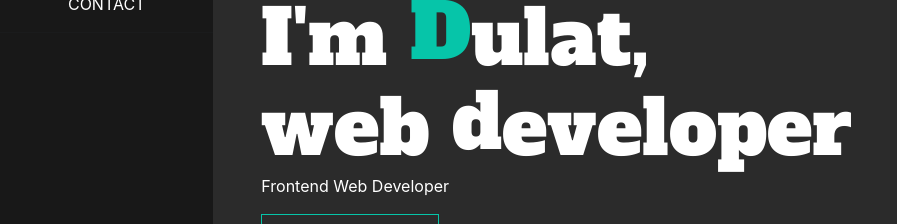
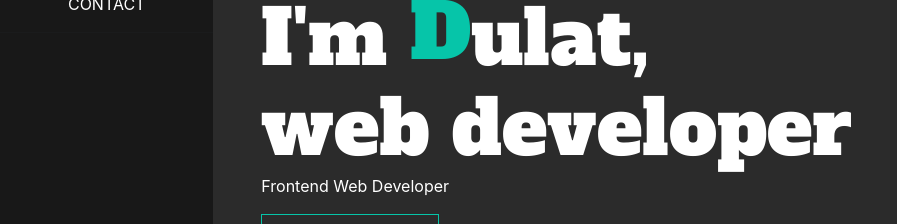
Before and after one commit to Dulatto/react-portfolio-website, a React (Create React App) app: page / in a window 1280 px wide. Shown: the part 232-456 px from the top of the page, without its empty margins (0-897 px from the left). Built offline with nearby package versions, Linux system fonts and the light colour scheme.

Commit message:
hover.css

```diff
--- a/src/Views/Home.js
+++ b/src/Views/Home.js
@@ -11,7 +11,7 @@ function Home(props) {
                 <span className='hvr-wobble-vertical'>m</span> <span className='name-color'>D</span><span className='hvr-wobble-vertical'>u</span><span className='hvr-wobble-vertical'>l</span><span className='hvr-wobble-vertical'>a</span><span className='hvr-wobble-vertical'>t</span><span className='hvr-wobble-vertical'>,</span></h1>
             <h1 className='h1-styled'><span className='hvr-wobble-vertical'>w</span>
                 <span className='hvr-wobble-vertical'>e</span>
-                <span className='hvr-wobble-vertical'>b</span> <span>d</span>
+                <span className='hvr-wobble-vertical'>b</span> <span className='hvr-wobble-vertical'>d</span>
                 <span className='hvr-wobble-vertical'>e</span>
                 <span className='hvr-wobble-vertical'>v</span>
                 <span className='hvr-wobble-vertical'>e</span>
```
